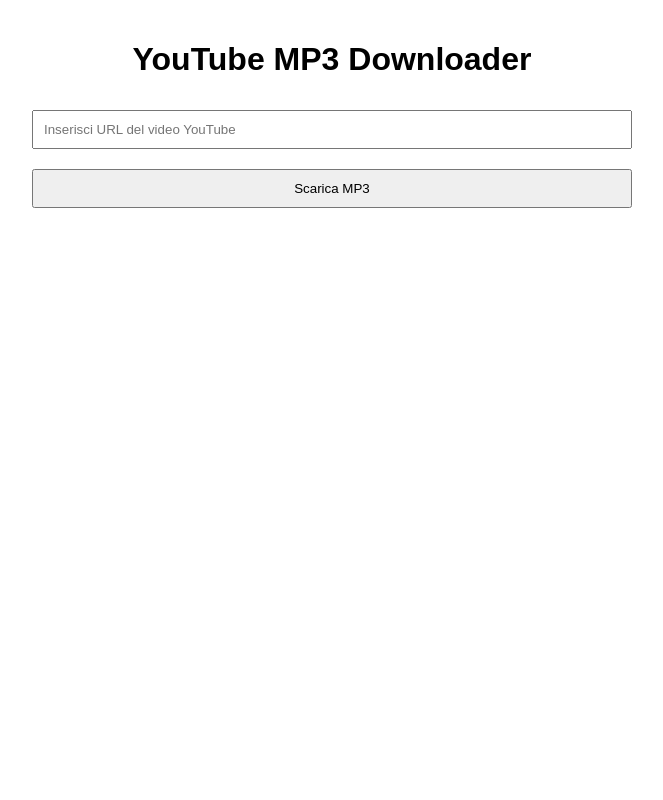
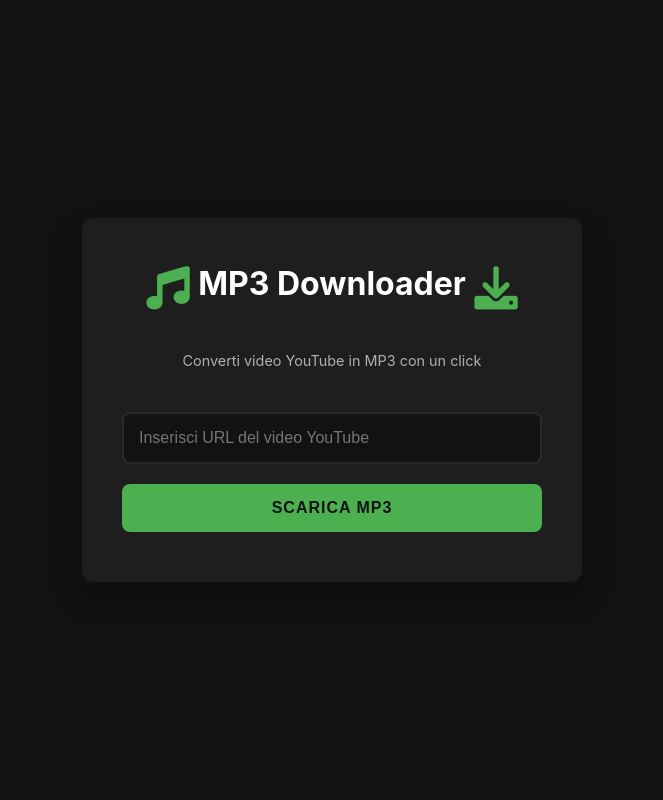
Before and after one commit to nannipy/PYYT, a Flask app: page / in a window 1280 px wide. Shown: the whole page, without its empty margins (308-971 px from the left). Run offline with Flask 2, Linux system fonts and the light colour scheme.

Commit message:
fix download grafica

```diff
--- a/templates/index.html
+++ b/templates/index.html
@@ -3,59 +3,207 @@
 <head>
     <meta charset="UTF-8">
     <title>YouTube MP3 Downloader</title>
+    <link href="https://cdnjs.cloudflare.com/ajax/libs/font-awesome/6.0.0-beta3/css/all.min.css" rel="stylesheet">
     <style>
+        :root {
+            --background-dark: #121212;
+            --surface-dark: #1E1E1E;
+            --text-primary: #FFFFFF;
+            --text-secondary: #B0B0B0;
+            --accent-color: #4CAF50;
+            --accent-hover: #66BB6A;
+        }
+
+        * {
+            margin: 0;
+            padding: 0;
+            box-sizing: border-box;
+            transition: all 0.3s ease;
+        }
+
         body {
-            font-family: Arial, sans-serif;
-            max-width: 600px;
-            margin: 0 auto;
+            font-family: 'Inter', 'Segoe UI', sans-serif;
+            background-color: var(--background-dark);
+            color: var(--text-primary);
+            line-height: 1.6;
+            min-height: 100vh;
+            display: flex;
+            justify-content: center;
+            align-items: center;
+            padding: 20px;
+        }
+
+        .container {
+            width: 100%;
+            max-width: 500px;
+            background-color: var(--surface-dark);
+            border-radius: 12px;
+            padding: 40px;
+            box-shadow: 0 15px 30px rgba(0,0,0,0.3);
+            text-align: center;
+        }
+
+        .logo {
+            display: flex;
+            justify-content: center;
+            align-items: center;
+            margin-bottom: 30px;
+        }
+
+        .logo i {
+            font-size: 2.5em;
+            color: var(--accent-color);
+            margin: 0 10px;
+            animation: pulse 2s infinite;
+        }
+
+        @keyframes pulse {
+            0%, 100% { transform: scale(1); }
+            50% { transform: scale(1.1); }
+        }
+
+        h1 {
+            font-size: 2em;
+            color: var(--text-primary);
+            margin-bottom: 10px;
+            font-weight: 700;
+        }
+
+        .subtitle {
+            color: var(--text-secondary);
+            font-size: 0.9em;
+            margin-bottom: 30px;
+        }
+
+        input, button {
+            width: 100%;
+            padding: 15px;
+            margin: 10px 0;
+            background-color: var(--background-dark);
+            border: 2px solid rgba(255,255,255,0.1);
+            border-radius: 8px;
+            color: var(--text-primary);
+            font-size: 1em;
+        }
+
+        input:focus {
+            outline: none;
+            border-color: var(--accent-color);
+            box-shadow: 0 0 0 3px rgba(76, 175, 80, 0.2);
+        }
+
+        button {
+            background-color: var(--accent-color);
+            border: none;
+            color: var(--background-dark);
+            cursor: pointer;
+            font-weight: bold;
+            text-transform: uppercase;
+            letter-spacing: 1px;
+        }
+
+        button:hover {
+            background-color: var(--accent-hover);
+            transform: translateY(-3px);
+        }
+
+        .result {
+            margin-top: 30px;
+            background-color: rgba(255,255,255,0.05);
+            border-radius: 8px;
             padding: 20px;
             text-align: center;
+            animation: slideIn 0.5s ease-out;
         }
-        input, button {
-            width: 100%;
-            padding: 10px;
-            margin: 10px 0;
-            box-sizing: border-box;
+
+        @keyframes slideIn {
+            from {
+                opacity: 0;
+                transform: translateY(20px);
+            }
+            to {
+                opacity: 1;
+                transform: translateY(0);
+            }
         }
+
+        .download-link {
+            display: inline-block;
+            background-color: var(--accent-color);
+            color: var(--background-dark);
+            padding: 12px 25px;
+            text-decoration: none;
+            border-radius: 8px;
+            margin-top: 15px;
+            display: flex;
+            align-items: center;
+            justify-content: center;
+            gap: 10px;
+        }
+
+        .download-link:hover {
+            background-color: var(--accent-hover);
+            transform: scale(1.05);
+        }
+
         .error {
-            color: red;
-            margin-top: 20px;
-            padding: 10px;
-            background-color: #ffe6e6;
-            border-radius: 5px;
+            color: #FF6B6B;
+            font-weight: bold;
+            animation: shake 0.3s;
         }
-        .loading {
-            display: none;
-            margin-top: 20px;
+
+        @keyframes shake {
+            0% { transform: translateX(0); }
+            25% { transform: translateX(-5px); }
+            50% { transform: translateX(5px); }
+            75% { transform: translateX(-5px); }
+            100% { transform: translateX(0); }
         }
-        #downloadForm.processing .loading {
-            display: block;
-        }
-        #downloadForm.processing button {
-            display: none;
+
+        @media (max-width: 600px) {
+            .container {
+                padding: 20px;
+                margin: 0;
+                width: 100%;
+                height: 100vh;
+                display: flex;
+                flex-direction: column;
+                justify-content: center;
+            }
         }
     </style>
 </head>
 <body>
-    <h1>YouTube MP3 Downloader</h1>
-    <form id="downloadForm" method="POST">
-        <input type="url" name="url" placeholder="Inserisci URL del video YouTube" required>
-        <button type="submit">Scarica MP3</button>
-        <div class="loading">
-            Download in corso... Per favore attendi.
+    <div class="container">
+        <div class="logo">
+            <i class="fas fa-music"></i>
+            <h1>MP3 Downloader</h1>
+            <i class="fas fa-download"></i>
         </div>
-    </form>
 
-    {% if error %}
-        <div class="error">
-            {{ error }}
-        </div>
-    {% endif %}
+        <p class="subtitle">Converti video YouTube in MP3 con un click</p>
 
-    <script>
-        document.getElementById('downloadForm').onsubmit = function() {
-            this.classList.add('processing');
-        };
-    </script>
+        <form method="POST">
+            <input type="url" name="url" placeholder="Inserisci URL del video YouTube" required>
+            <button type="submit">Scarica MP3</button>
+        </form>
+
+        {% if result %}
+            <div class="result">
+                {% if 'Errore' in result %}
+                    <p class="error">
+                        <i class="fas fa-exclamation-triangle"></i>
+                        {{ result }}
+                    </p>
+                {% else %}
+                    <p>Download completato!</p>
+                    <a href="{{ url_for('download_file', filename=result.split('/')[-1]) }}" class="download-link">
+                        <i class="fas fa-file-download"></i>
+                        Scarica {{ result.split('/')[-1] }}
+                    </a>
+                {% endif %}
+            </div>
+        {% endif %}
+    </div>
 </body>
 </html>
```
